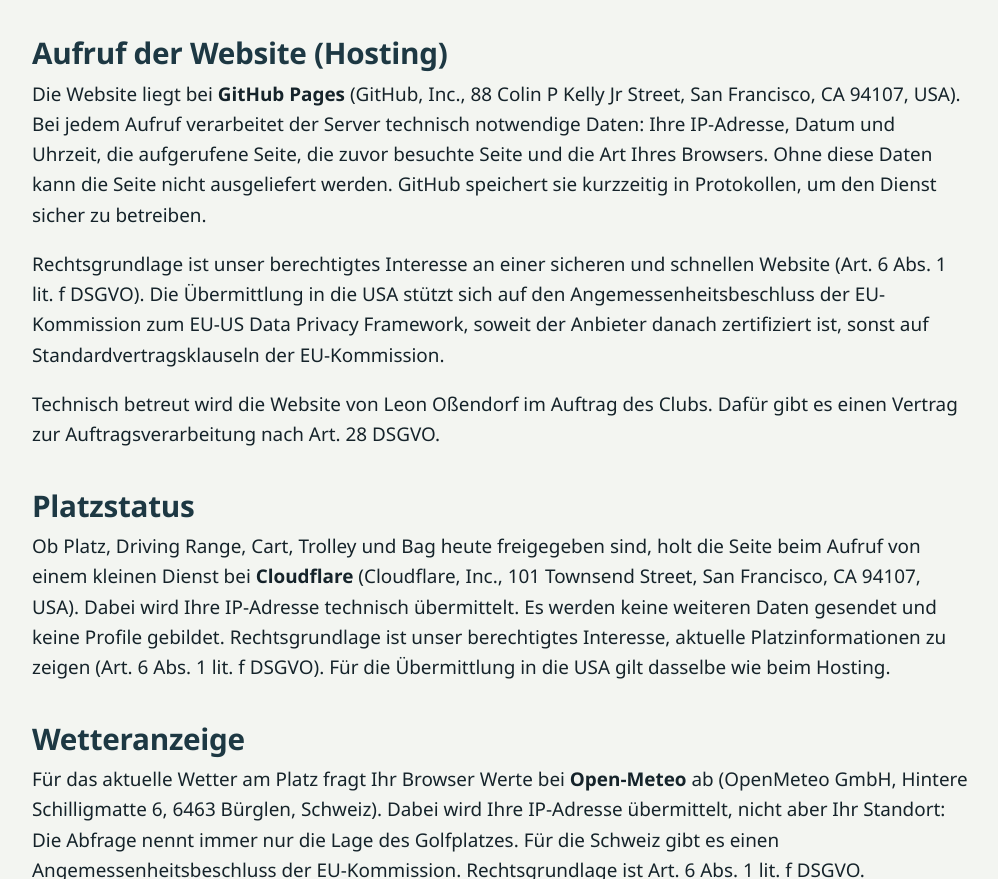
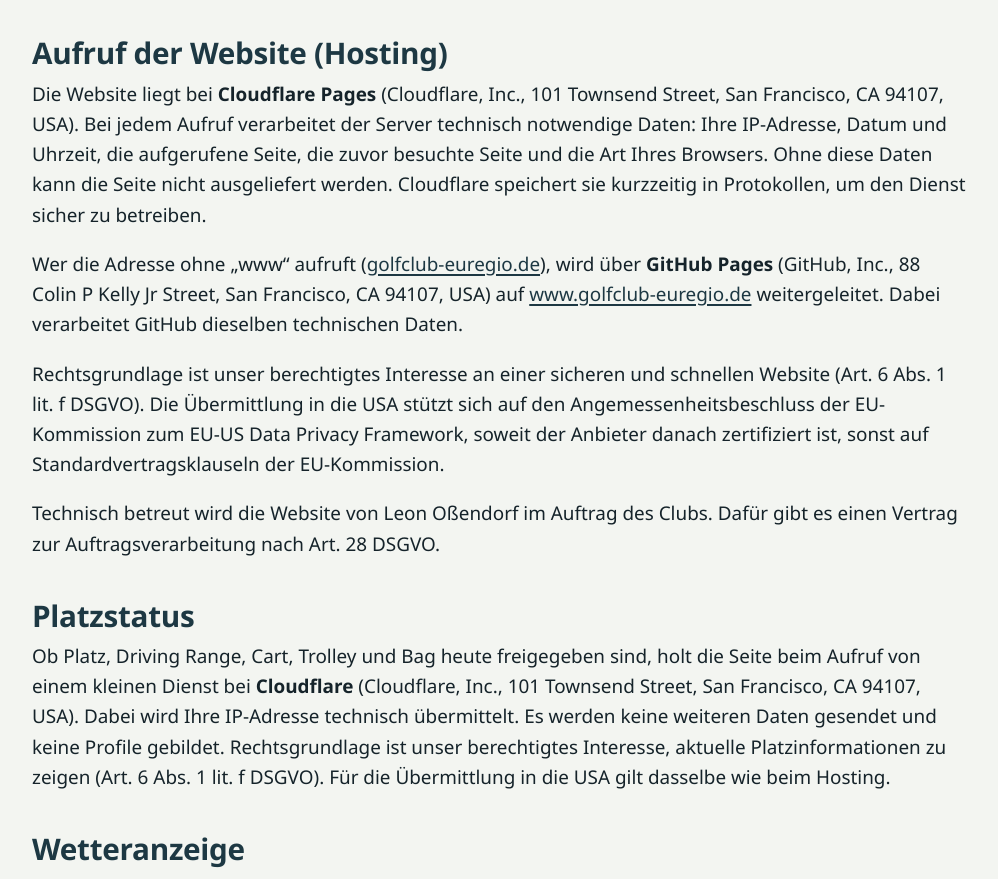
Before and after one commit to Leonossendorf/entwurf-38, an Astro site: page /datenschutz in a window 1280 px wide. Shown: the part 1263-2142 px from the top of the page, without its empty margins (13-1011 px from the left). Built offline with nearby package versions, Linux system fonts and the light colour scheme; Astro itself is replaced by a stand-in of ours; no server answers; a web font is replaced by a local one.

Commit message:
Umzug auf Cloudflare Pages: echte 301-Weiterleitungen, Datenschutz angepasst, GitHub-Pages-Workflow entfernt
Co-Authored-By: Claude Opus 5.5 <noreply@anthropic.com>

```diff
--- a/src/content/texte/datenschutz.md
+++ b/src/content/texte/datenschutz.md
@@ -25,7 +25,9 @@ Eine Einwilligung können Sie jederzeit für die Zukunft widerrufen. Sie können
 
 ## Aufruf der Website (Hosting)
 
-Die Website liegt bei **GitHub Pages** (GitHub, Inc., 88 Colin P Kelly Jr Street, San Francisco, CA 94107, USA). Bei jedem Aufruf verarbeitet der Server technisch notwendige Daten: Ihre IP-Adresse, Datum und Uhrzeit, die aufgerufene Seite, die zuvor besuchte Seite und die Art Ihres Browsers. Ohne diese Daten kann die Seite nicht ausgeliefert werden. GitHub speichert sie kurzzeitig in Protokollen, um den Dienst sicher zu betreiben.
+Die Website liegt bei **Cloudflare Pages** (Cloudflare, Inc., 101 Townsend Street, San Francisco, CA 94107, USA). Bei jedem Aufruf verarbeitet der Server technisch notwendige Daten: Ihre IP-Adresse, Datum und Uhrzeit, die aufgerufene Seite, die zuvor besuchte Seite und die Art Ihres Browsers. Ohne diese Daten kann die Seite nicht ausgeliefert werden. Cloudflare speichert sie kurzzeitig in Protokollen, um den Dienst sicher zu betreiben.
+
+Wer die Adresse ohne „www“ aufruft (golfclub-euregio.de), wird über **GitHub Pages** (GitHub, Inc., 88 Colin P Kelly Jr Street, San Francisco, CA 94107, USA) auf www.golfclub-euregio.de weitergeleitet. Dabei verarbeitet GitHub dieselben technischen Daten.
 
 Rechtsgrundlage ist unser berechtigtes Interesse an einer sicheren und schnellen Website (Art. 6 Abs. 1 lit. f DSGVO). Die Übermittlung in die USA stützt sich auf den Angemessenheitsbeschluss der EU-Kommission zum EU-US Data Privacy Framework, soweit der Anbieter danach zertifiziert ist, sonst auf Standardvertragsklauseln der EU-Kommission.
 
--- a/src/pages/[...alt].astro
+++ b/src/pages/[...alt].astro
@@ -1,5 +1,5 @@
 ---
-// Weiterleitungen von den Adressen der bisherigen WordPress-Seite auf die neuen Seiten (GitHub Pages kann keine Server-Weiterleitung).
+// Weiterleitungen von den Adressen der bisherigen WordPress-Seite auf die neuen Seiten (Rückfall; Cloudflare Pages leitet über public/_redirects schon mit 301 um).
 export function getStaticPaths() {
   const ZIELE: Record<string, string> = {
     'anfahrt': '/kontakt/#anfahrt',
```
Also changed, not shown: .github/workflows/seite-bauen.yml (deleted), 2 other files.
